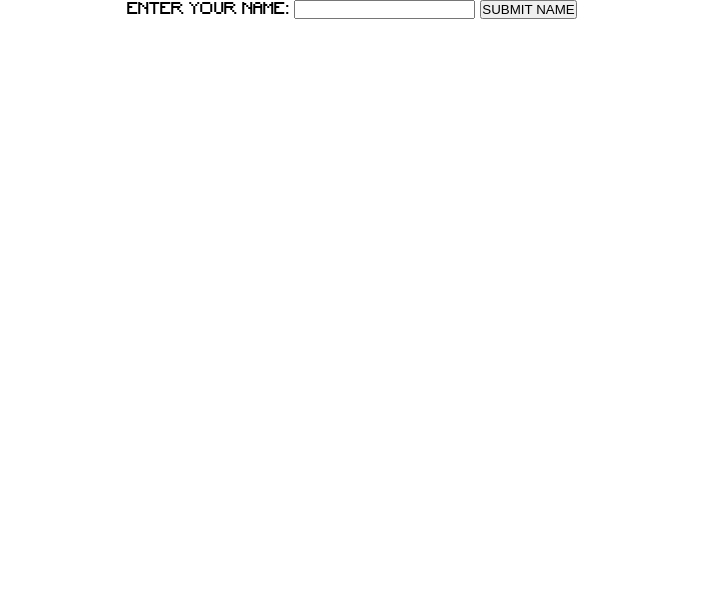
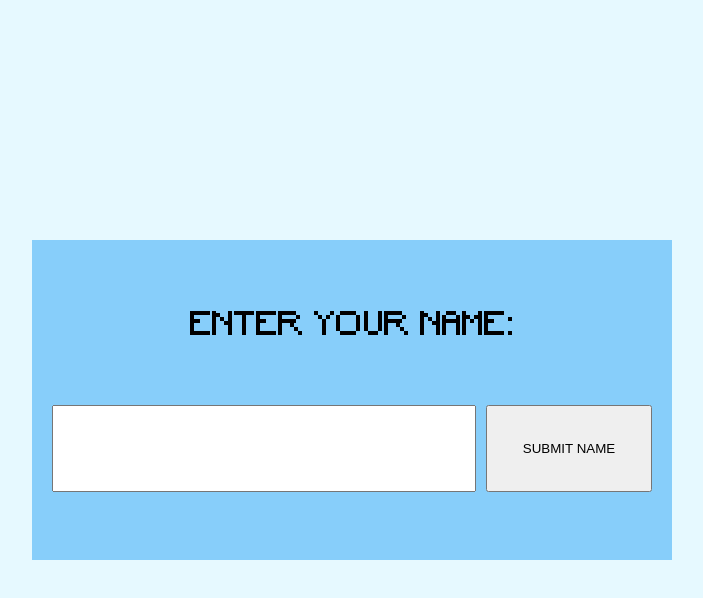
Before and after one commit to gracehanger/web-dev-final-project, a plain HTML site: page name.html in a window 1280 px wide. Shown: the whole page, without its empty margins (288-991 px from the left). Drawn offline with Linux system fonts and the light colour scheme.

Commit message:
fixing player name input, submitting for mentor review

```diff
--- a/name.html
+++ b/name.html
@@ -8,13 +8,16 @@
 
 </head>
 <body>
-    <form id="userForm" action="index.html">
-        <label for="nameInput">ENTER YOUR NAME:</label>
-        <input type="text" id="nameInput" placeholder="" required/>
-        <button type="submit" id="saveButton">Submit Name</button>
-        <p id="error-message" style="color: red;"></p>
-    </form>
-
+    <div class="parent-container">
+        <form id="userForm" class="submit-container" action="index.html">
+            <label for="nameInput" class="enter-name">ENTER YOUR NAME:</label>
+            <div class="input-container">
+                <input type="text" id="nameInput" class="name-input" placeholder="" required/>
+                <button type="submit" class="save-button" id="saveButton">Submit Name</button>
+            </div>
+            <p id="error-message" class="error-message" style="color: red;"></p>
+        </form>
+    </div>
     <script>
         const userForm = document.getElementById('userForm');
         const saveButton = document.getElementById('saveButton');
--- a/style.css
+++ b/style.css
@@ -1,17 +1,22 @@
 * {
     margin: 0;
     padding: 0;
+    /* width: 100%;
+    height: 100%; */
+    overflow-x: hidden;
     box-sizing: border-box;
     text-transform: uppercase; /* forces all text to be uppercase*/
 }
 
 .welcome-image {
     background-image: url('images/cloud-backdrop.jpg');
-    background-size: cover;
+    background-size: cover; /* scales the image proportionally */
+    background-repeat: no-repeat;
+    background-attachment: fixed; /*locks the image relatively to the viewport */
     background-position: center;
     background-color: green;
-    min-width: 100dvw;
-    min-height: auto;
+    min-width: auto;
+    min-height: 100dvh;
     display: grid;
     grid-template-columns: 1fr 2fr 1fr;
     grid-template-rows: repeat(3, 1fr);
@@ -52,6 +57,55 @@
     font-size: 16pt;
 }
 
+.parent-container {
+    display: grid;
+    place-items: center;
+    min-height: 100dvh;
+    background-color: rgb(230, 249, 255);
+}
+
+.submit-container {
+    background-color: lightskyblue;
+    height: 40dvh;
+    width: 50dvw;
+    display: grid;
+    padding: 15px;
+    grid-template-rows: 1.5fr 1fr 0.5fr;
+    grid-template-columns: repeat(4, 1fr);
+}
+
+
+.enter-name {
+    display: grid;
+    place-items: center;
+    grid-column: 1 / -1;
+    font-size: 24pt;
+}
+
+.input-container {
+    display: grid;
+    grid-column: 1 / -1;
+    grid-template-columns: 2fr 1fr;
+}
+
+.name-input {
+    display: grid;
+    margin: 5px;
+    font-size: 24pt;
+}
+
+.save-button {
+    display: grid;
+    margin: 5px;
+    align-items: center;
+}
+
+.error-message {
+    display: grid;
+    grid-column: 1 / -1;
+    align-items: center;
+}
+
 @font-face {
     font-family: 'Minecraft';
     src: url('fonts/Minecraft.ttf') format('truetype');
@@ -61,6 +115,7 @@
 body {
     font-family: 'Minecraft', sans-serif ;
     text-align: center;
+
 }
 
 #board {
```
Also changed, not shown: game.html (+1 -1 lines), home.html (+5 -5 lines).
